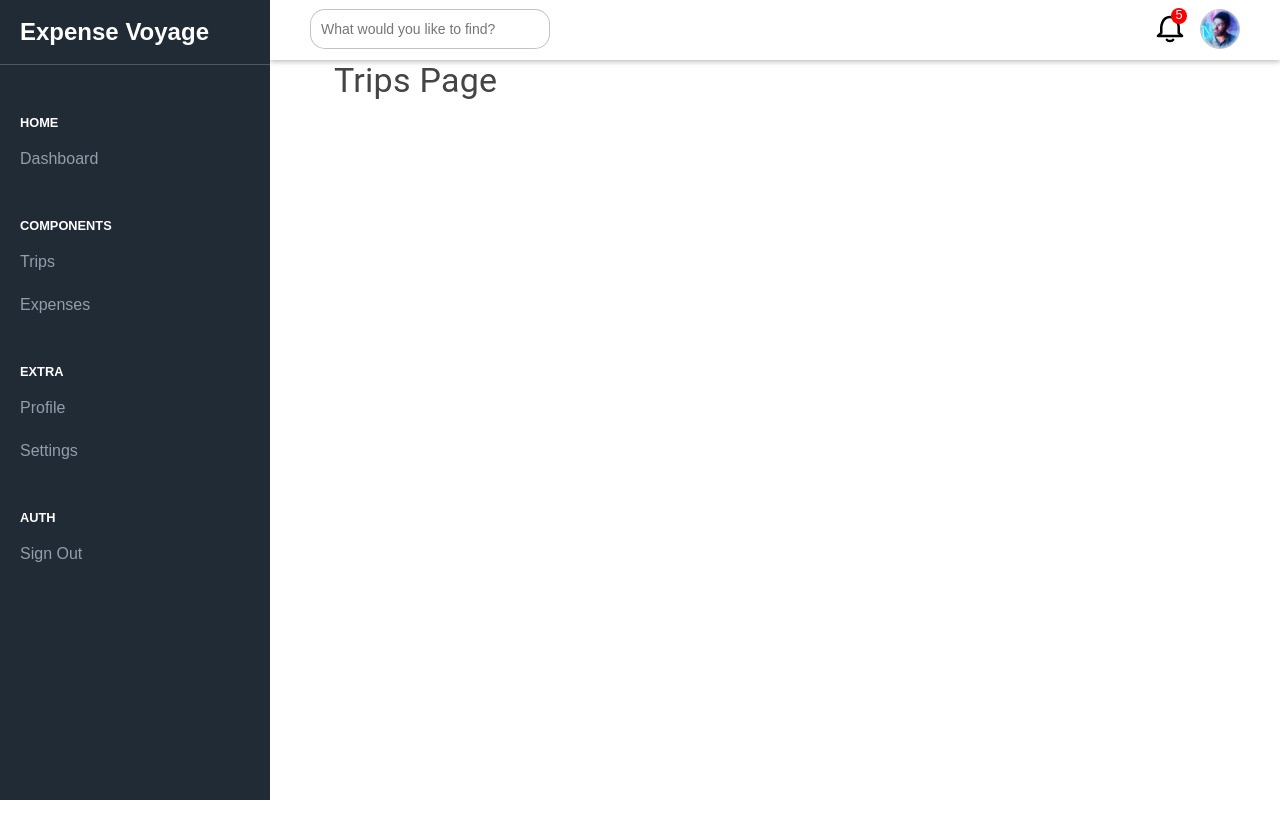
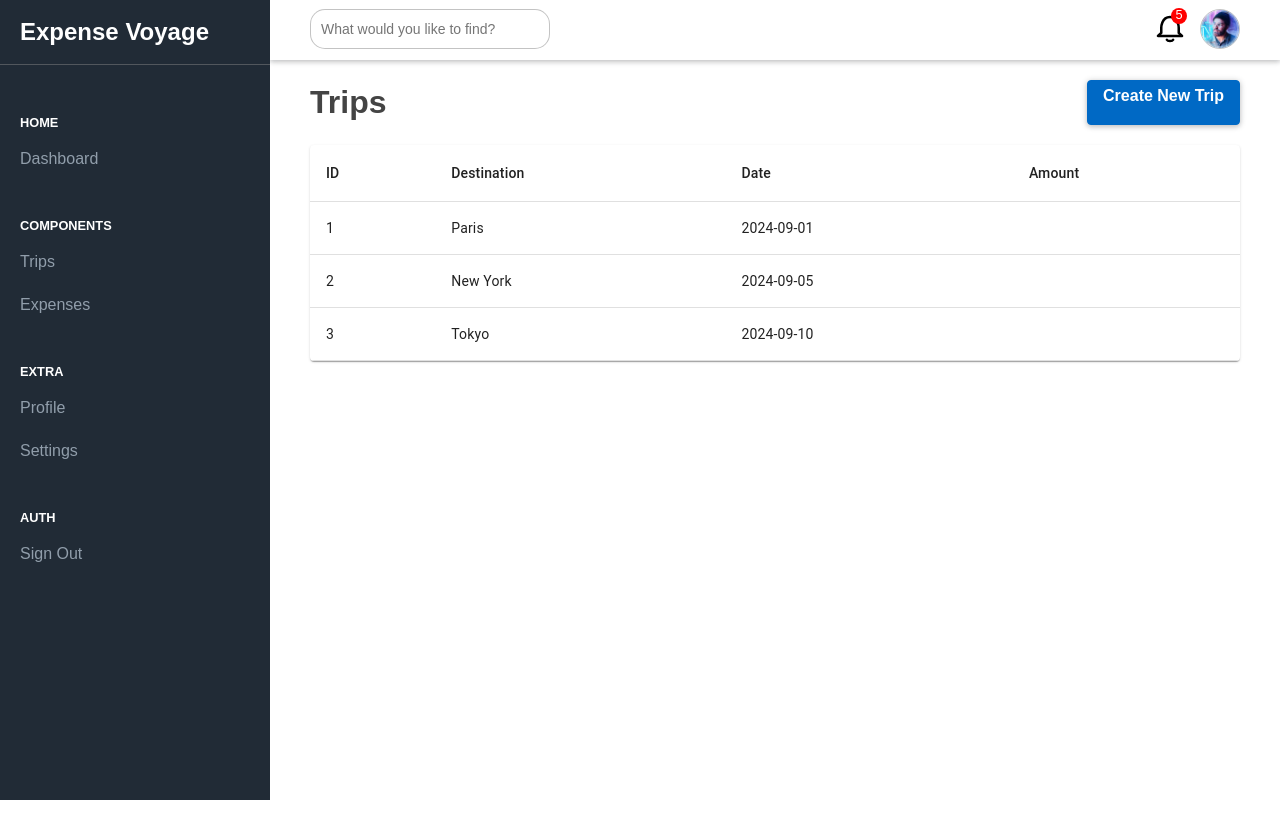
Before and after one commit to rexdevteam/webapp, a React (Vite) app in the folder frontend-v2/: page /trips in a window 1280 px wide. Shown: the top 838 px of the page. Built offline with nearby package versions, Linux system fonts and the light colour scheme; a web font is replaced by a local one.

Commit message:
improve ui and create table components

```diff
--- a/frontend-v2/src/assets/css/styles.css
+++ b/frontend-v2/src/assets/css/styles.css
@@ -150,6 +150,7 @@ button.search-btn {
 }
 .wrapper-head h1 {
     margin-bottom: 0px;
+    text-transform: capitalize;
 }
 
 @media screen and (min-width: 1024px) {
--- a/frontend-v2/src/components/page/PageHead.jsx
+++ b/frontend-v2/src/components/page/PageHead.jsx
@@ -1,14 +1,15 @@
 import React from 'react'
 
-const PageHead = ({ title, altText = "" }) => {
+const PageHead = ({ title, headBtn = "" }) => {
 	return (
 		<>
 			<div className="wrapper-head flex">
 				<h1> {title} </h1>
-				<a href="" className="btn rounded">
-					{" "}
-					Create New Trip{" "}
-				</a>
+				{headBtn ? (
+					headBtn
+				) : (
+					<></>
+				)}
 			</div>
 		</>
 	);
--- /dev/null
+++ b/frontend-v2/src/components/ui/LinkBtn.jsx
@@ -0,0 +1,13 @@
+import React from 'react'
+
+const LinkBtn = ({ txt, link = "" }) => {
+    return (
+		<>
+			<a href={link} className="btn rounded">
+				{txt}
+			</a>
+		</>
+	);
+}
+
+export default LinkBtn
--- /dev/null
+++ b/frontend-v2/src/components/ui/Table.jsx
@@ -0,0 +1,41 @@
+import React from 'react'
+import {
+	TableContainer,
+	Table as MuiTable,
+	TableHead,
+	TableRow,
+	TableCell,
+	TableBody,
+	Paper,
+} from "@mui/material";
+
+const Table = ({ columns, data }) => {
+    return (
+		<TableContainer component={Paper}>
+			<MuiTable>
+				<TableHead>
+					<TableRow>
+						{columns.map((column) => (
+							<TableCell key={column.field}>
+								{column.headerName}
+							</TableCell>
+						))}
+					</TableRow>
+				</TableHead>
+				<TableBody>
+					{data.map((row, index) => (
+						<TableRow key={index}>
+							{columns.map((column) => (
+								<TableCell key={column.field}>
+									{row[column.field]}
+								</TableCell>
+							))}
+						</TableRow>
+					))}
+				</TableBody>
+			</MuiTable>
+		</TableContainer>
+	);
+}
+
+export default Table
--- a/frontend-v2/src/pages/dashboard/Dashboard.jsx
+++ b/frontend-v2/src/pages/dashboard/Dashboard.jsx
@@ -1,22 +1,21 @@
 // src/pages/Home.js
 import React from "react";
 import { Helmet } from "react-helmet-async";
-import { Container, Typography, Button } from "@mui/material";
 import "./dashboard.css"
 
-const Dashboard = () => (
-	<>
+import PageHead from "../../components/page/PageHead";
+import LinkBtn from "../../components/ui/LinkBtn";
+
+const Dashboard = () => {
+	const linkBtn = <LinkBtn txt={"Create New Trip"} link="/trip/new" />;
+
+	return (
+		<div id="dashboard">
 			<Helmet>
 				<title>Dashboard - My App</title>
 			</Helmet>
 
-		<div className="wrapper-head flex">
-			<h1> Dashboard </h1>
-			<a href="" className="btn rounded">
-				{" "}
-				Create New Trip{" "}
-			</a>
-		</div>
+			<PageHead title={"Dashboard"} headBtn={linkBtn} />
 
 			<div className="metrics grid">
 				<div className="card metrics-card">
@@ -48,7 +47,8 @@ const Dashboard = () => (
 					<div className="stat">100</div>
 				</div>
 			</div>
-	</>
+		</div>
 	);
+}
 
 export default Dashboard;
--- a/frontend-v2/src/pages/dashboard/dashboard.css
+++ b/frontend-v2/src/pages/dashboard/dashboard.css
@@ -1,9 +1,9 @@
 
-.wrapper-head h1 {
+#dashboard h1 {
     margin-bottom: 0px;
     color: #fff;
 }
-.wrapper-head .btn {
+#dashboard .btn {
     background-color: var(--box-bg-clr-solid);
     color: #624BFF;
 }
--- a/frontend-v2/src/pages/expenses/Expenses.jsx
+++ b/frontend-v2/src/pages/expenses/Expenses.jsx
@@ -1,17 +1,21 @@
 import React from "react";
 import { Helmet } from "react-helmet-async";
-import { Container, Typography, Button } from "@mui/material";
 
-const Expense = () => (
-	<Container>
-		<Helmet>
-			<title>Expense - My App</title>
-		</Helmet>
+import PageHead from "../../components/page/PageHead";
+import LinkBtn from "../../components/ui/LinkBtn";
 
-		<Typography variant="h4" gutterBottom>
-			Expense Page
-		</Typography>
-	</Container>
-);
+const Expense = () => {
+	const linkBtn = <LinkBtn txt={"Create Expense"} link="/expenses/new" />;
+
+	return (
+		<div id="expenses">
+			<Helmet>
+				<title>Expenses - Expense Voyage</title>
+			</Helmet>
+
+			<PageHead title={"Expenses"} headBtn={linkBtn} />
+		</div>
+	);
+}
 
 export default Expense;
--- a/frontend-v2/src/pages/profile/Profile.jsx
+++ b/frontend-v2/src/pages/profile/Profile.jsx
@@ -1,17 +1,21 @@
 import React from "react";
 import { Helmet } from "react-helmet-async";
-import { Container, Typography, Button } from "@mui/material";
 
-const Profile = () => (
-	<Container>
-		<Helmet>
-			<title>Profile - My App</title>
-		</Helmet>
+import PageHead from "../../components/page/PageHead";
+import LinkBtn from "../../components/ui/LinkBtn";
 
-		<Typography variant="h4" gutterBottom>
-			Profile Page
-		</Typography>
-	</Container>
-);
+const Profile = () => {
+	const linkBtn = <LinkBtn txt={"Edit Profile"} link="/profile/edit" />;
+
+	return (
+		<div id="profile">
+			<Helmet>
+				<title>Profile - Expense Voyage</title>
+			</Helmet>
+
+			<PageHead title={"profile"} headBtn={linkBtn} />
+		</div>
+	);
+}
 
 export default Profile;
--- a/frontend-v2/src/pages/trips/Trips.jsx
+++ b/frontend-v2/src/pages/trips/Trips.jsx
@@ -1,18 +1,56 @@
-import React from "react";
+import React, { useEffect, useState } from 'react';
 import { Helmet } from "react-helmet-async";
-import { Container, Typography, Button } from "@mui/material";
+import { fetchData } from "../../services/api.js";
+import { CircularProgress, Typography } from "@mui/material";
+import Table from "../../components/ui/Table.jsx";
 import "./trips.css"
 
-const Trips = () => (
-	<Container>
-		<Helmet>
-			<title>Trips - My App</title>
-		</Helmet>
+import PageHead from "../../components/page/PageHead";
+import LinkBtn from "../../components/ui/LinkBtn";
 
-		<Typography variant="h4" gutterBottom>
-			Trips Page
-		</Typography>
-	</Container>
-);
+const Trips = () => {
+	const [trips, setTrips] = useState([]);
+	const [loading, setLoading] = useState(true);
+	const [error, setError] = useState(null);
+
+	useEffect(() => {
+		const getTrips = async () => {
+			try {
+				const data = await fetchData("/trips");
+				setTrips(data);
+			} catch (err) {
+				setError(err.message);
+			} finally {
+				setLoading(false);
+			}
+		};
+
+		getTrips();
+	}, []);
+
+	const columns = [
+		{ field: "id", headerName: "ID" },
+		{ field: "destination", headerName: "Destination" },
+		{ field: "date", headerName: "Date" },
+		{ field: "amount", headerName: "Amount" },
+	];
+
+	if (loading) return <CircularProgress />;
+	if (error) return <Typography color="error">{error}</Typography>;
+
+	const linkBtn = <LinkBtn txt={"Create New Trip"} link="/trip/new" />;
+
+	return (
+		<div id="trips">
+			<Helmet>
+				<title>Trips - Expense Voyage</title>
+			</Helmet>
+
+			<PageHead title={"Trips"} headBtn={linkBtn} />
+
+			<Table columns={columns} data={trips} />
+		</div>
+	);
+}
 
 export default Trips;
--- a/frontend-v2/src/services/api.js
+++ b/frontend-v2/src/services/api.js
@@ -1,11 +1,20 @@
 // src/services/api.js
 import axios from "axios";
+import { mockTrips } from "./data.js";
 
 const API = axios.create({
-	baseURL: "https://api.example.com/api",
+	baseURL: "https://api.example.com",
 });
 
-export const fetchData = async () => {
-	const response = await API.get("/data");
-	return response.data;
+export const fetchData = async (endpoint) => {
+	// Temporarily return mock data
+	if (endpoint === "/trips") {
+		return new Promise((resolve) => {
+			setTimeout(() => resolve(mockTrips), 1000); // Simulate network delay
+		});
+	}
+
+	// Uncomment the following lines when the API is ready
+	// const response = await API.get(endpoint);
+	// return response.data;
 };
--- /dev/null
+++ b/frontend-v2/src/services/data.js
@@ -0,0 +1,5 @@
+export const mockTrips = [
+	{ id: 1, destination: "Paris", date: "2024-09-01", status: "Completed" },
+	{ id: 2, destination: "New York", date: "2024-09-05", status: "Pending" },
+	{ id: 3, destination: "Tokyo", date: "2024-09-10", status: "Cancelled" },
+];
```
Lines whose indentation alone changed are shown as unchanged.
